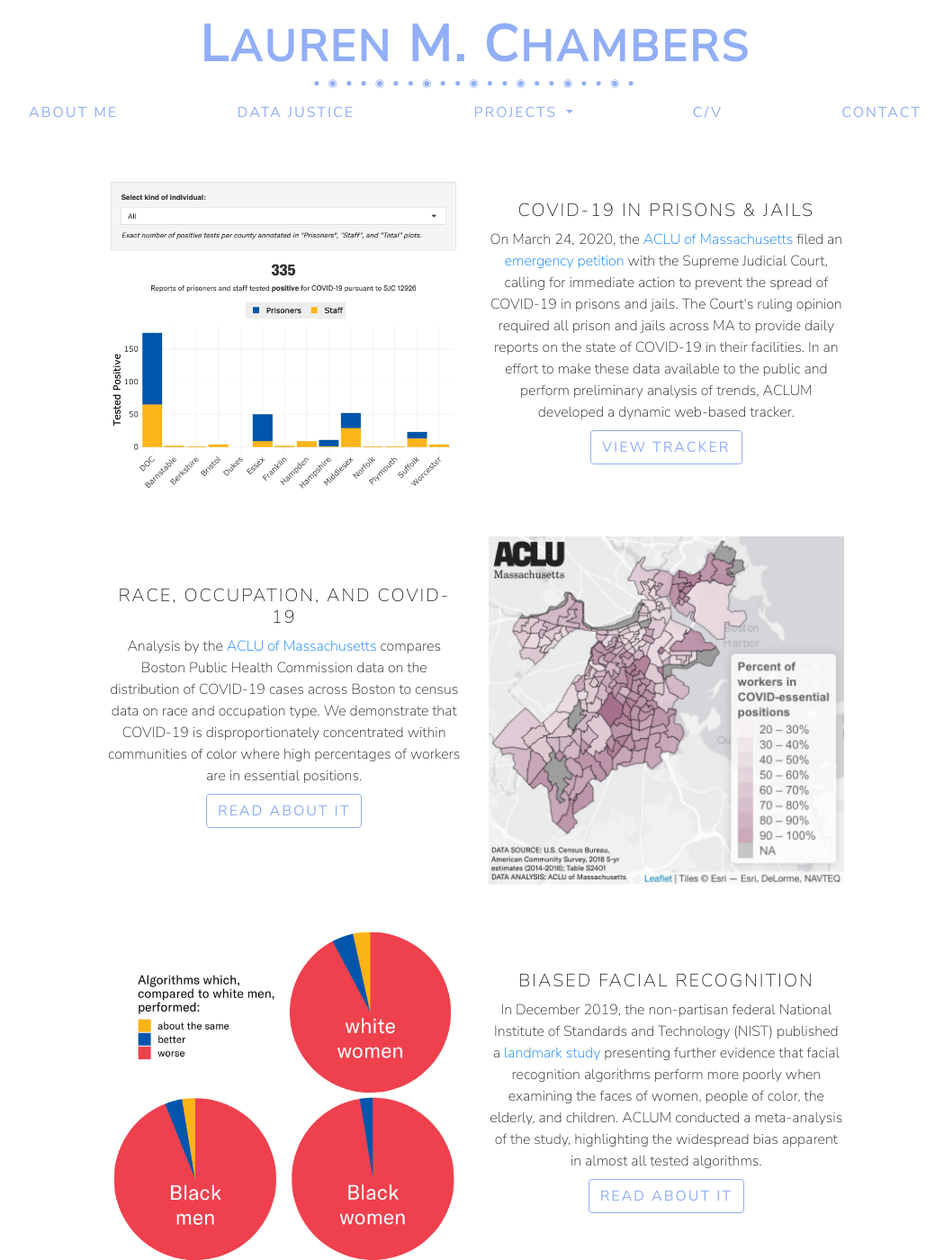
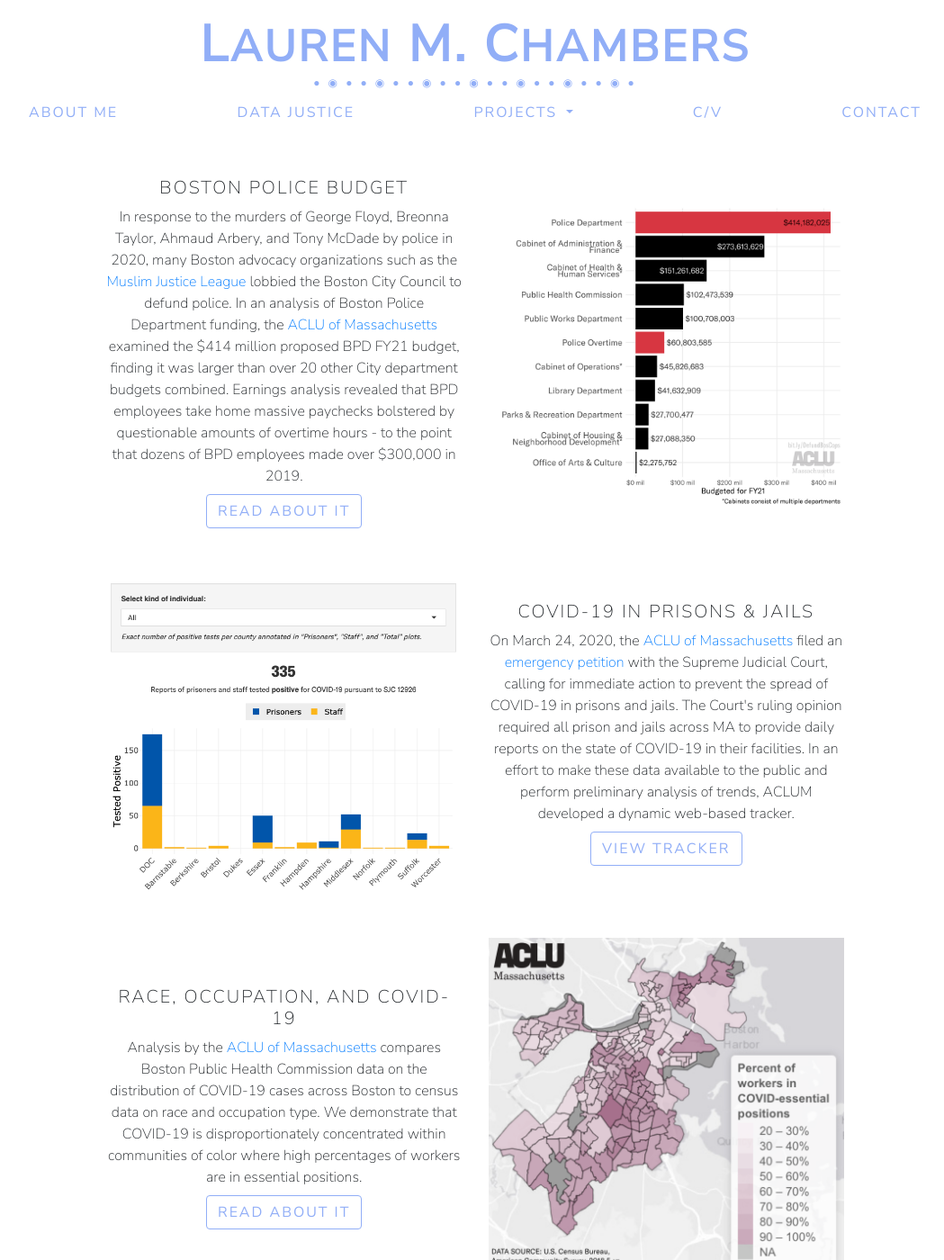
Before and after one commit to smhurwitz/smhurwitz.github.io, a Jekyll site: the page built from aclum.html, in a window 1280 px wide and 1400 px high. Shown: the whole window at 90% size, without its empty margins (112-1161 px from the left). Built offline with Jekyll 4.4.1, drawn with Linux system fonts in a browser that asks for light colours; nearby versions of some CDN libraries; some of the changed text lies outside the part shown.

Commit message:
Add BPD budget blurb

```diff
--- a/aclum.html
+++ b/aclum.html
@@ -5,6 +5,37 @@
 
 <main>
   <div class="project-blurbs">
+    <!-- - - - - - - BPD Budget - - - - - - - -->
+    <div class="row text-center my-5">
+      <div class="col-md-6">
+        <h5>BOSTON POLICE BUDGET</h5>
+
+        In response to the murders of George Floyd, Breonna Taylor, Ahmaud Arbery,
+        and Tony McDade by police in 2020, many Boston advocacy organizations such as
+        the
+        <a href="https://docs.google.com/document/d/1wIFigmggoxUL3R5htTiJQMySgVT-opZZ411yQzgW4zI/preview?pru=AAABcqQoKWQ*Cc9327gOv1d5ovUPH7pxJg">
+          Muslim Justice League</a>
+        lobbied the Boston City Council to defund police. In an analysis
+        of Boston Police Department funding, the
+        <a href="https://aclum.org" target="_blank">ACLU of Massachusetts</a>
+        examined the $414 million proposed BPD FY21 budget, finding it was
+        larger than over 20 other City department budgets combined. Earnings analysis revealed
+        that BPD employees take home massive paychecks bolstered by questionable amounts of overtime hours -
+        to the point that dozens of BPD employees made over $300,000 in 2019.
+
+        <br>
+
+       <!-- Add tracker view button -->
+      <a class="btn btn-outline-secondary my-2 mx-2" role="button"
+         href="https://data.aclum.org/2020/06/05/unpacking-the-boston-police-budget/" target="_blank">READ ABOUT IT</a>
+
+      </div>
+
+      <div class="col-md-6 align-middle">
+        <img src="images/city_dept_comparison.png" width=100% align="center">
+      </div>
+    </div>
+
     <!-- - - - - - - COVID & prisons - - - - - - - -->
     <div class="row text-center my-5">
       <div class="col-md-6 align-middle">
```
Also changed, not shown: other parts of aclum.html (+1 -1 lines), images/city_dept_comparison.png (added).
